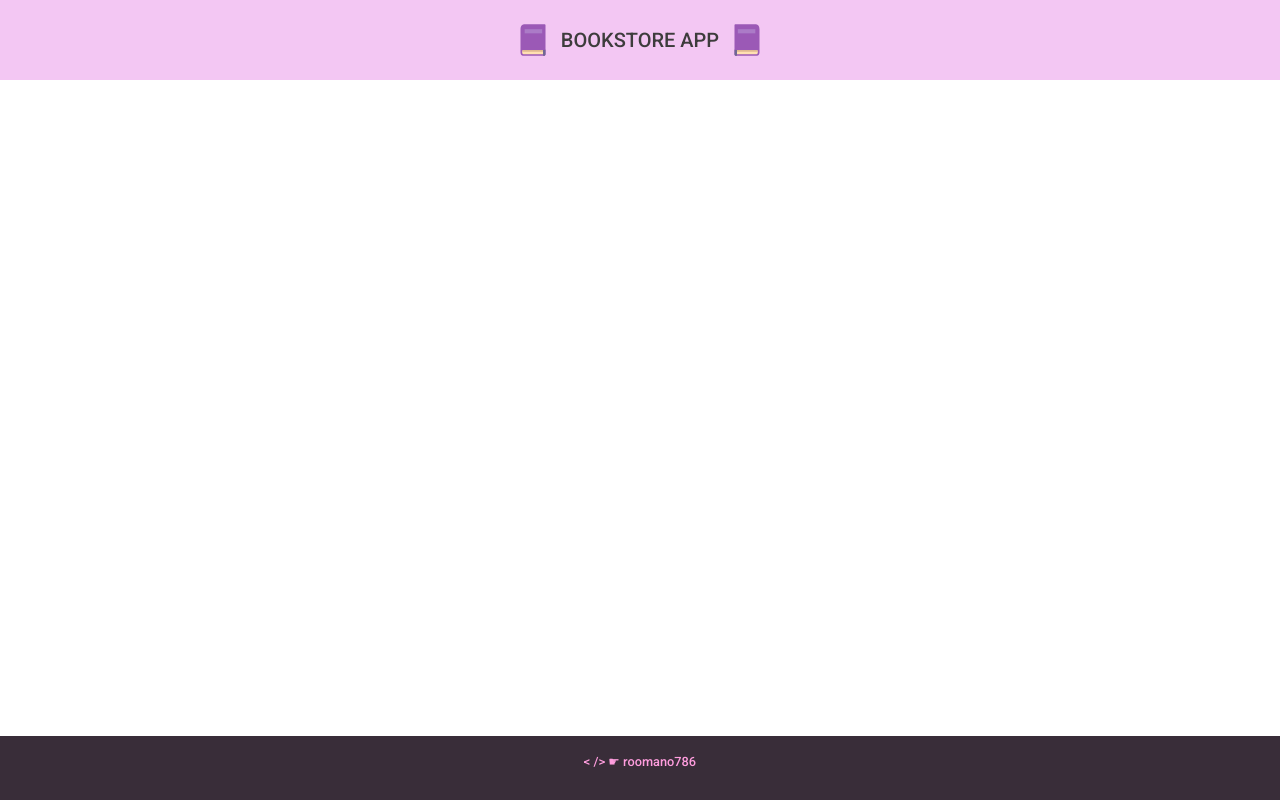
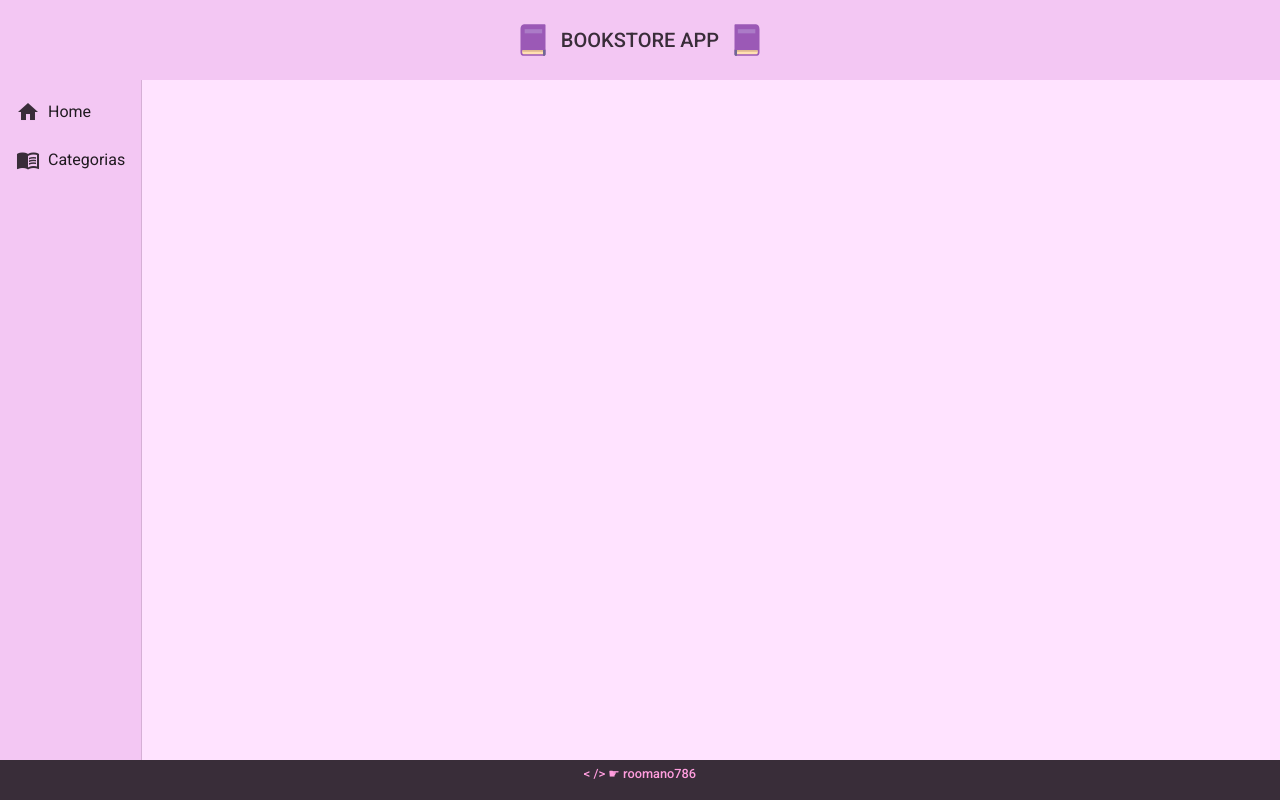
Before and after one commit to roomano/bookstorefront, an Angular app: page / in a window 1280 px wide. Built offline with nearby package versions, Linux system fonts and the light colour scheme.

Commit message:
criado a secção de navegação(nav) lateral

```diff
--- a/src/app/app.component.html
+++ b/src/app/app.component.html
@@ -1,2 +1,3 @@
 <app-header></app-header>
+<app-nav></app-nav>
 <app-footer></app-footer>
--- a/src/app/components/template/footer/footer.component.css
+++ b/src/app/components/template/footer/footer.component.css
@@ -8,6 +8,7 @@
   position: fixed;
   bottom: 0;
   justify-content: center;
+  height: 5%;
 }
 
 a {
--- a/src/app/components/template/header/header.component.css
+++ b/src/app/components/template/header/header.component.css
@@ -23,5 +23,5 @@
 h1 {
   padding-left: 0.5rem;
   padding-right: 0.5rem;
-  color: rgb(61, 60, 60);
+  color: hsl(300, 12%, 20%);
 }
--- a/src/app/components/template/nav/nav.component.css
+++ b/src/app/components/template/nav/nav.component.css
@@ -0,0 +1,12 @@
+.container {
+  height: 85%;
+  background-color: rgb(255, 227, 255);
+}
+.sidenav {
+  background-color: rgb(243, 199, 243);
+}
+
+i {
+  padding-right: 0.5rem;
+  color: hsl(300, 12%, 20%);
+}
--- a/src/app/components/template/nav/nav.component.html
+++ b/src/app/components/template/nav/nav.component.html
@@ -1 +1,20 @@
-<p>nav works!</p>
+<mat-sidenav-container class="container">
+
+    <mat-sidenav class="sidenav" mode="side" opened>
+        <mat-nav-list>
+            <a mat-list-item>
+                <i class="material-icons">home</i>
+                Home
+            </a>
+            <a mat-list-item>
+                <i class="material-icons">menu_book</i>
+                Categorias
+            </a>
+        </mat-nav-list>
+    </mat-sidenav>
+
+    <mat-sidenav-content>
+
+    </mat-sidenav-content>
+
+</mat-sidenav-container>
```
Also changed, not shown: src/app/app.module.ts (+7 -1 lines).
